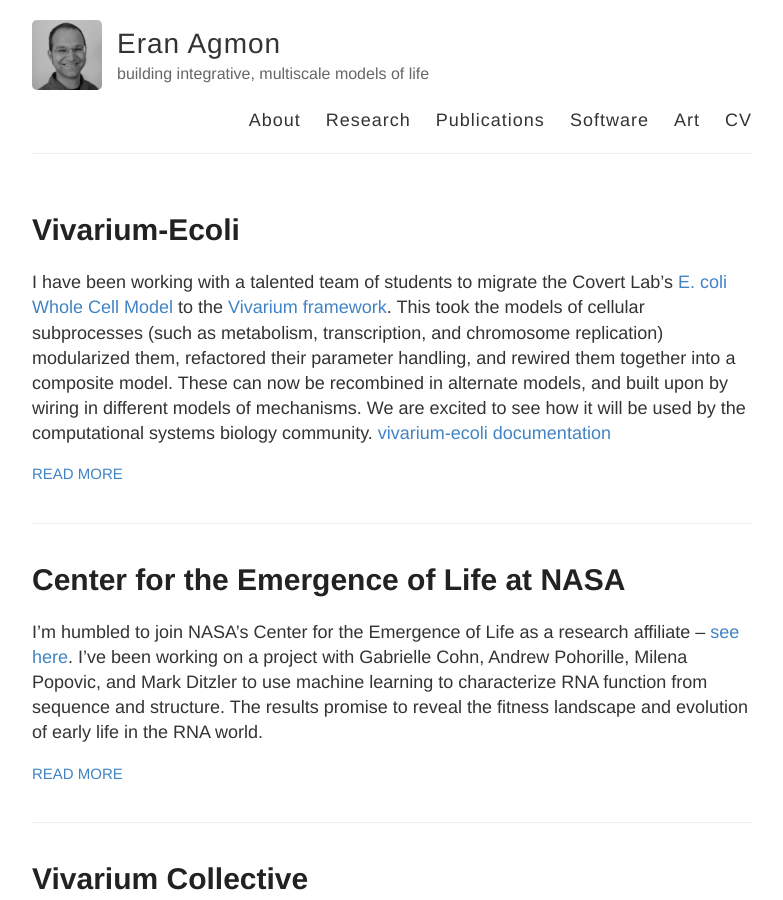
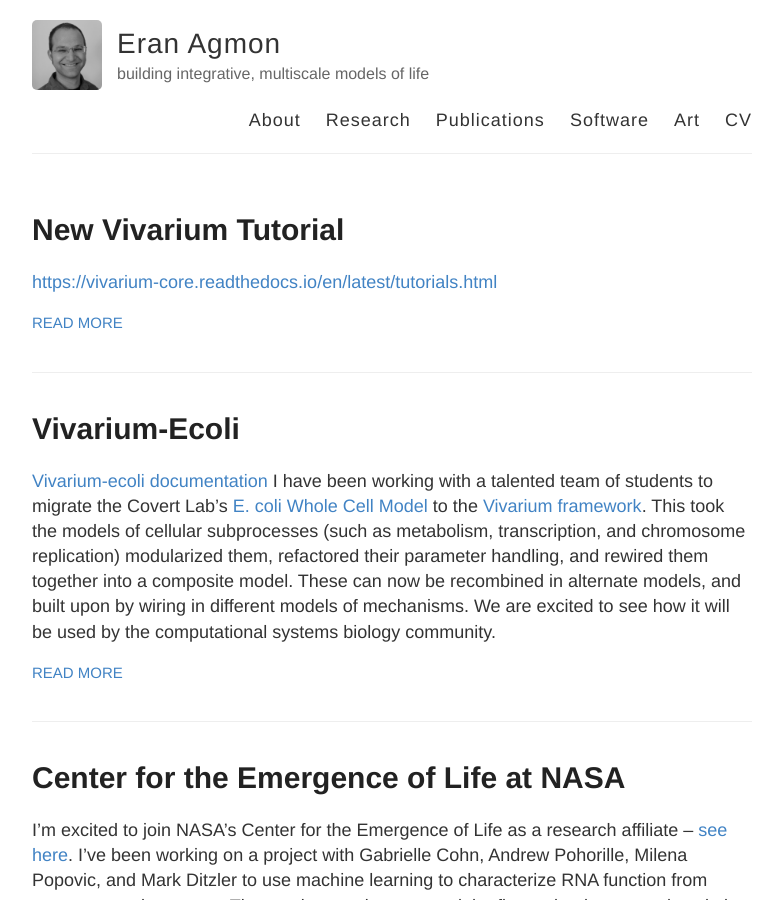
Before and after one commit to eagmon/eagmon.github.io, a Jekyll site: the page built from index.html, in a window 1280 px wide and 900 px high. Shown: the whole window, without its empty margins (248-1031 px from the left). Built offline with Jekyll 4.4.1, drawn with Linux system fonts in a browser that asks for light colours.

Commit message:
tutorial post

```diff
--- /dev/null
+++ b/_posts/2021-10-6-tutorialpage.md
@@ -0,0 +1,5 @@
+---
+layout: post
+title: New Vivarium Tutorial
+---
+[https://vivarium-core.readthedocs.io/en/latest/tutorials.html](https://vivarium-core.readthedocs.io/en/latest/tutorials.html)
--- a/_posts/2021-5-20-nasa.md
+++ b/_posts/2021-5-20-nasa.md
@@ -3,7 +3,7 @@ layout: post
 title: Center for the Emergence of Life at NASA
 ---
 
-I'm humbled to join NASA's Center for the Emergence of Life as a research affiliate --
+I'm excited to join NASA's Center for the Emergence of Life as a research affiliate --
 [see here](https://www.nasa.gov/center-for-the-emergence-of-life/people).
 I've been working on a project with Gabrielle Cohn, Andrew Pohorille, Milena Popovic, and
 Mark Ditzler to use machine learning to characterize RNA function from sequence and structure.
```
Also changed, not shown: _posts/2021-9-25-vivarium-ecoli.md (+2 -2 lines).
